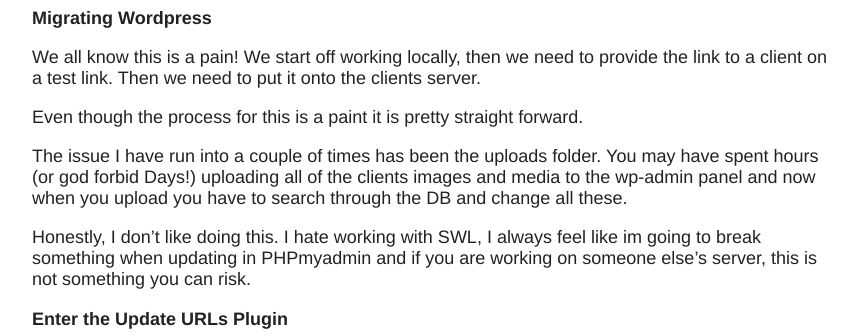
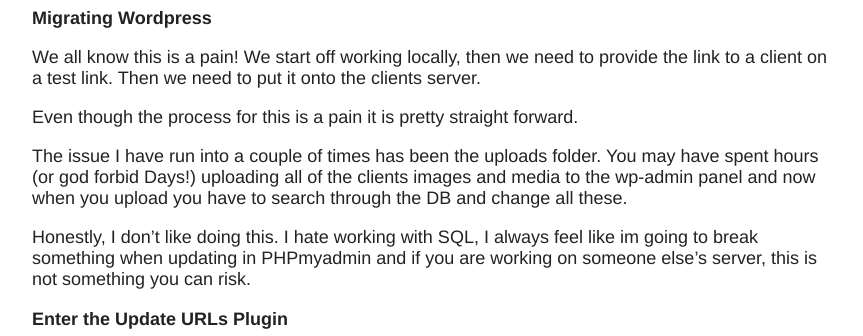
Before and after one commit to sn0lan/sn0lan.github.com, a Jekyll site: the page built from _posts/2013-10-23-migrating-wordpress-links.markdown, in a window 1280 px wide. Shown: the part 389-725 px from the top of the page, without its empty margins (208-1071 px from the left). Built offline with Jekyll 4.4.1, drawn with Linux system fonts in a browser that asks for light colours.

Commit message:
typo in blog post

```diff
--- a/_posts/2013-10-23-migrating-wordpress-links.markdown
+++ b/_posts/2013-10-23-migrating-wordpress-links.markdown
@@ -9,11 +9,11 @@
 
 We all know this is a pain! We start off working locally, then we need to provide the link to a client on a test link. Then we need to put it onto the clients server.
 
-Even though the process for this is a paint it is pretty straight forward.
+Even though the process for this is a pain it is pretty straight forward.
 
 The issue I have run into a couple of times has been the uploads folder. You may have spent hours (or god forbid Days!) uploading all of the clients images and media to the wp-admin panel and now when you upload you have to search through the DB and change all these.
 
-Honestly, I don't like doing this. I hate working with SWL, I always feel like im going to break something when updating in PHPmyadmin and if you are working on someone else's server, this is not something you can risk.
+Honestly, I don't like doing this. I hate working with SQL, I always feel like im going to break something when updating in PHPmyadmin and if you are working on someone else's server, this is not something you can risk.
 
 ##Enter the Update URLs Plugin
 
```
